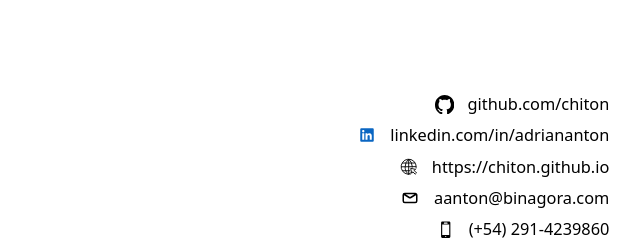
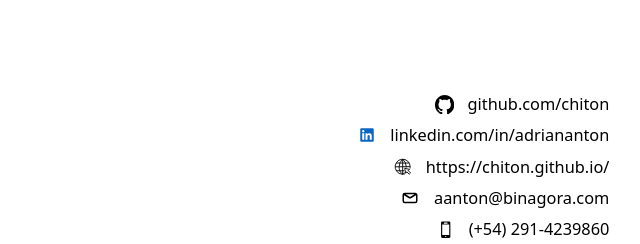
Before and after one commit to chiton/chiton.github.io, a plain HTML site: page index.html in a window 1280 px wide. Shown: the top 244 px of the page, 524-1164 px from the left. Drawn offline with Linux system fonts and the light colour scheme.

Commit message:
Update url

```diff
--- a/index.html
+++ b/index.html
@@ -37,8 +37,8 @@
 
 
 
-    <a href="https://https://chiton.github.io" class="website">
-      https://chiton.github.io
+    <a href="https://https://chiton.github.io/" class="website">
+      https://chiton.github.io/
     </a>
 
 
```
